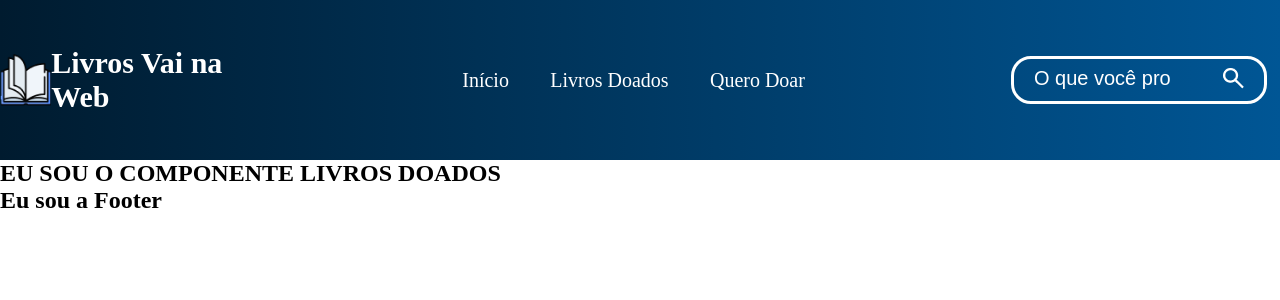
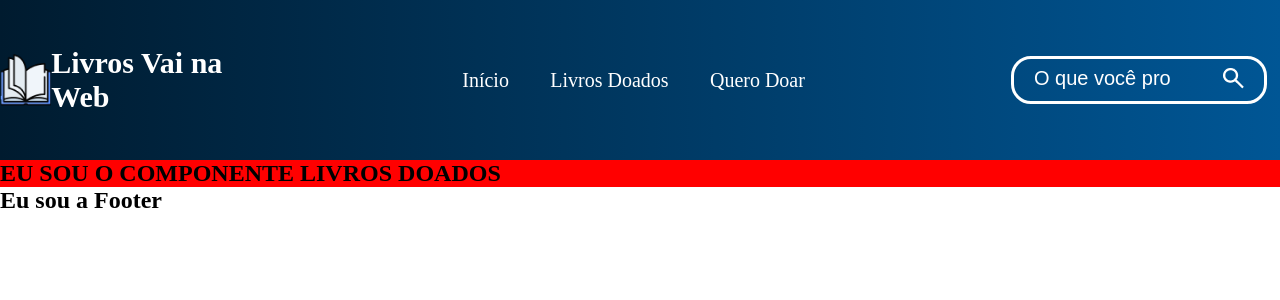
Before and after one commit to germanavaz/desafio-final-vai-na-web, a React (Vite) app: page /livrosdoados in a window 1280 px wide. Shown: the top 300 px of the page. Built offline with nearby package versions, Linux system fonts and the light colour scheme.

Commit message:
import scss

```diff
--- a/src/pages/Inicio/inicio.jsx
+++ b/src/pages/Inicio/inicio.jsx
@@ -1,7 +1,10 @@
+import S from './inicio.module.scss';
+
 export default function Inicio() {
     return (
-      <section>
+      <section className={S.secao1}>
         <h2>EU SOU O COMPONENTE INICIO</h2>
       </section>
+
     );
   }
--- a/src/pages/Inicio/inicio.module.scss
+++ b/src/pages/Inicio/inicio.module.scss
@@ -0,0 +1,3 @@
+.secao1 {
+    background-color: green;
+}
--- a/src/pages/LivrosDoados/livrosDoados.jsx
+++ b/src/pages/LivrosDoados/livrosDoados.jsx
@@ -1,6 +1,8 @@
+import S from './livrosDoados.module.scss';
+
 export default function LivrosDoados() {
     return (
-      <section>
+      <section className={S.secao1}>
         <h2>EU SOU O COMPONENTE LIVROS DOADOS</h2>
       </section>
     );
--- a/src/pages/LivrosDoados/livrosDoados.module.scss
+++ b/src/pages/LivrosDoados/livrosDoados.module.scss
@@ -0,0 +1,3 @@
+.secao1 {
+    background-color: red;
+}
--- a/src/pages/QueroDoar/queroDoar.module.scss
+++ b/src/pages/QueroDoar/queroDoar.module.scss
@@ -0,0 +1,3 @@
+.secao {
+    background-color: pink;
+}
```
